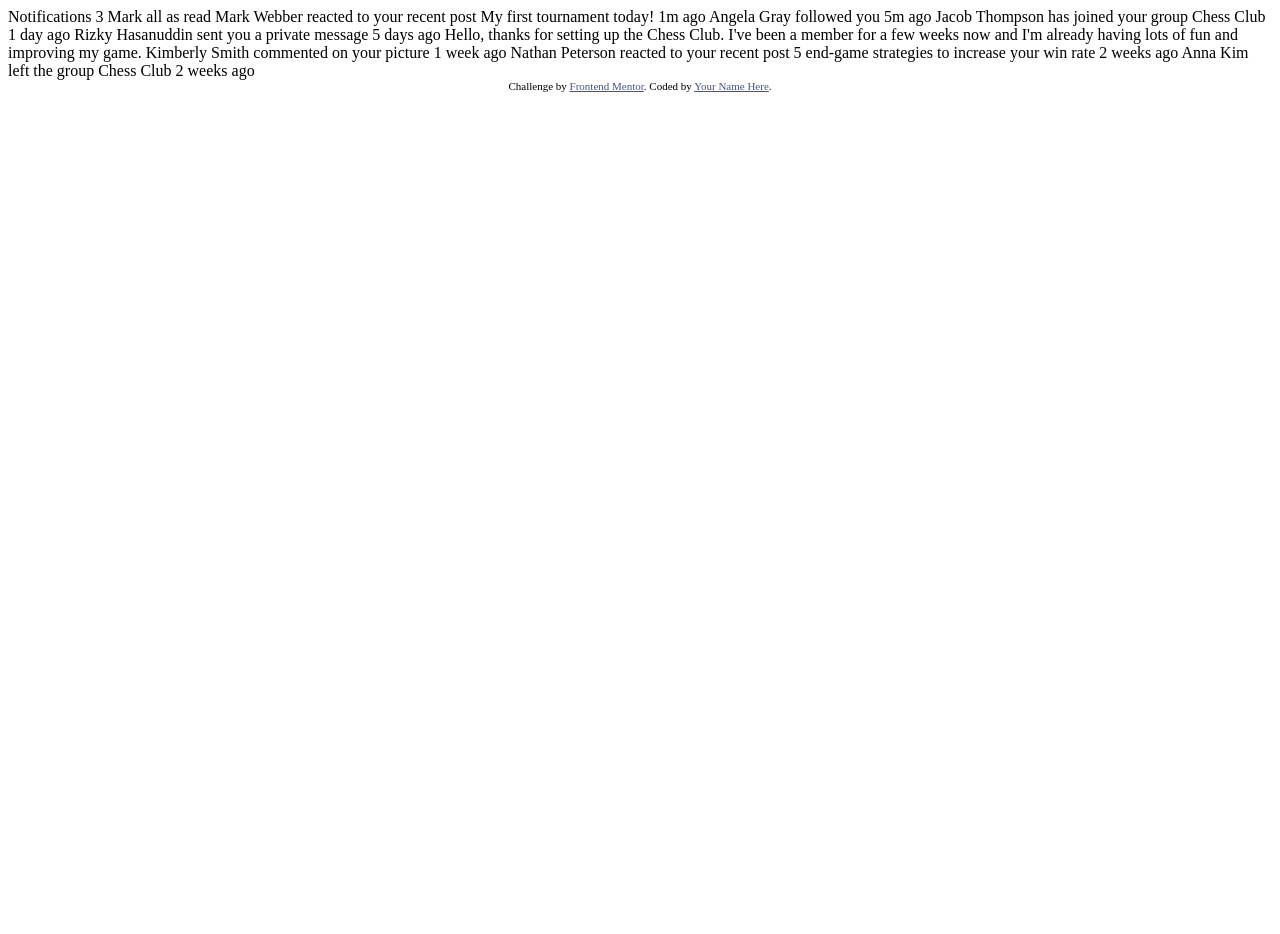
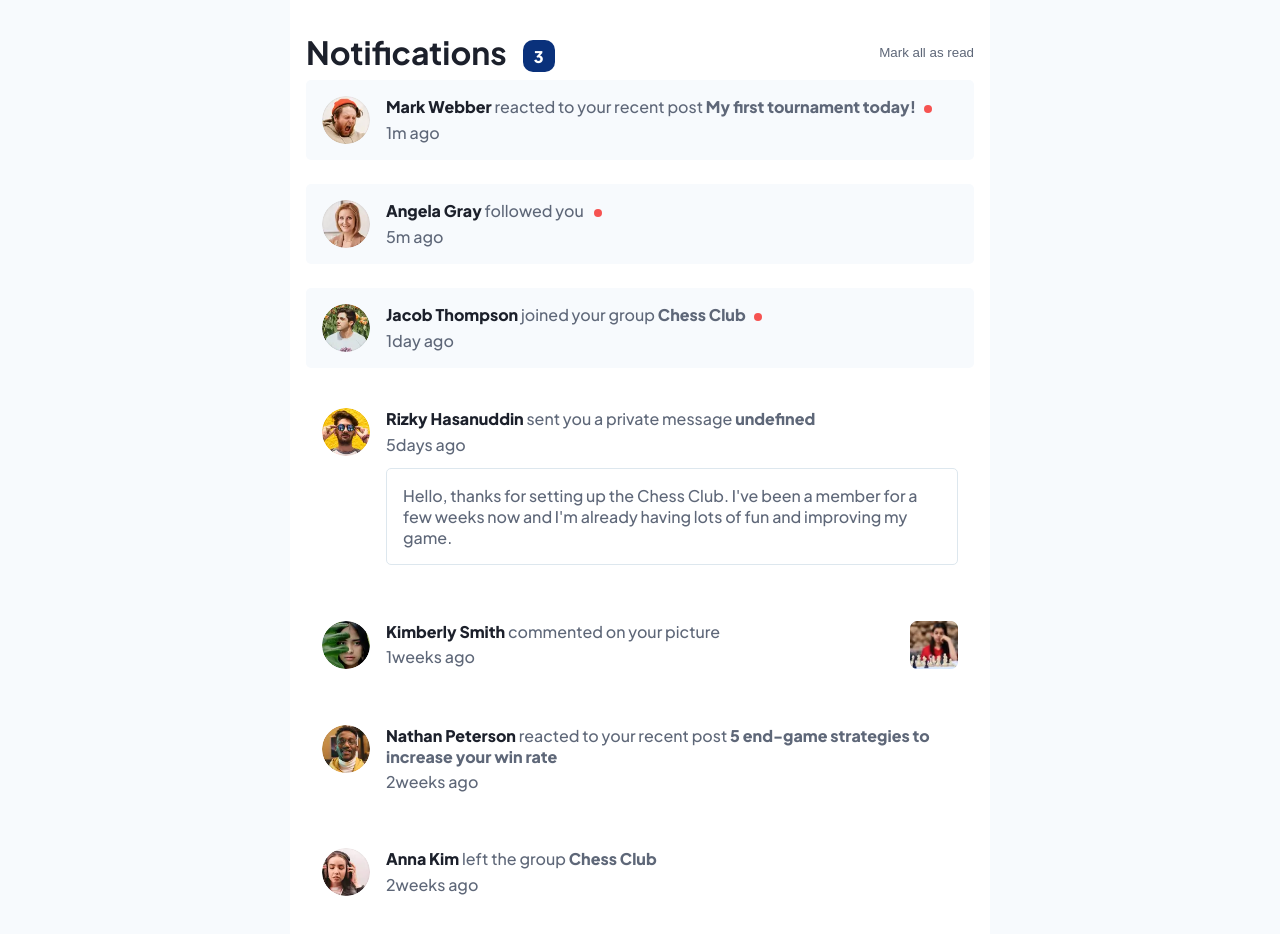
Before and after one commit to JeremiasRincaveski/notifications-page, a plain HTML site: page index.html in a window 1280 px wide. Before the commit the page ends 800 px from the top, so only its background shows below. Drawn offline with Linux system fonts and the light colour scheme.

Commit message:
coletando dados do "data.json"

```diff
--- /dev/null
+++ b/data.json
@@ -0,0 +1,59 @@
+[
+  {
+    "avatar": "./assets/images/avatar-mark-webber.webp",
+    "name": "Mark Webber",
+    "action": "reacted to your recent post",
+    "description": "My first tournament today!",
+    "time": "1m ago",
+    "new": true
+  },
+  {
+    "avatar": "./assets/images/avatar-angela-gray.webp",
+    "name": "Angela Gray",
+    "action": "followed you",
+    "description": "",
+    "time": "5m ago",
+    "new": true
+  },
+  {
+    "avatar": "./assets/images/avatar-jacob-thompson.webp",
+    "name": "Jacob Thompson",
+    "action": "joined your group",
+    "description": "Chess Club",
+    "time": "1day ago",
+    "new": true
+  },
+  {
+    "avatar": "./assets/images/avatar-rizky-hasanuddin.webp",
+    "name": "Rizky Hasanuddin",
+    "action": "sent you a private message",
+    "message": "Hello, thanks for setting up the Chess Club. I've been a member for a few weeks now and I'm already having lots of fun and improving my game.",
+    "time": "5days ago",
+    "new": false
+  },
+  {
+    "avatar": "./assets/images/avatar-kimberly-smith.webp",
+    "name": "Kimberly Smith",
+    "action": "commented on your picture",
+    "description": "",
+    "time": "1weeks ago",
+    "picture": "./assets/images/image-chess.webp",
+    "new": false
+  },
+  {
+    "avatar": "./assets/images/avatar-nathan-peterson.webp",
+    "name": "Nathan Peterson",
+    "action": "reacted to your recent post",
+    "description": "5 end-game strategies to increase your win rate",
+    "time": "2weeks ago",
+    "new": false
+  },
+  {
+    "avatar": "./assets/images/avatar-anna-kim.webp",
+    "name": "Anna Kim",
+    "action": "left the group",
+    "description": "Chess Club",
+    "time": "2weeks ago",
+    "new": false
+  }
+]
--- a/index.html
+++ b/index.html
@@ -5,47 +5,57 @@
   <meta name="viewport" content="width=device-width, initial-scale=1.0"> <!-- displays site properly based on user's device -->
 
   <link rel="icon" type="image/png" sizes="32x32" href="./assets/images/favicon-32x32.png">
+  <link rel="stylesheet" href="style.css">
 
   <title>Frontend Mentor | Notifications page</title>
-
-  <!-- Feel free to remove these styles or customise in your own stylesheet 👍 -->
-  <style>
-    .attribution { font-size: 11px; text-align: center; }
-    .attribution a { color: hsl(228, 45%, 44%); }
-  </style>
 </head>
 <body>
 
-  Notifications 3
+  <main>
+    <header class="header">
+      <h1 class="header__title">Notifications</h1>
+      <span class="header__notifications" data-notifications>3</span>
+      <button class="header__button" type="button">Mark all as read</button>
+    </header>
+    <ul class="notifications">
+      <!-- <li class="notification new">
+        <img class="notification__img" src="assets/images/avatar-mark-webber.webp" alt="foto de perfil">
+        <div class="notification__container">
+          <p class="notification__paragraph"><span class="name">mark webber</span> reacted to your recent post <span class="description">my first tournament today!</span><span class="new"></span></p>
+          <p>1m ago</p>
+        </div>
+      </li>
 
-  Mark all as read
+      <li class="notification new">
+        <img class="notification__img" src="assets/images/avatar-mark-webber.webp" alt="foto de perfil">
+        <div class="notification__container">
+          <p class="notification__paragraph"><span class="name">mark webber</span> reacted to your recent post <span class="description">my first tournament today!</span><span class="new"></span></p>
+          <p>1m ago</p>
+        </div>
+        <img class="img" src="./assets/images/image-chess.webp" alt="">
+      </li>
 
-  Mark Webber reacted to your recent post My first tournament today!
-  1m ago
+      <li class="notification new">
+        <img class="notification__img" src="assets/images/avatar-mark-webber.webp" alt="foto de perfil">
+        <div class="notification__container">
+          <p class="notification__paragraph"><span class="name">mark webber</span> reacted to your recent post <span class="description">my first tournament today!</span><span class="new"></span></p>
+          <p>1m ago</p>
+          <div class="message">
+            <p class="message__paragraph">Hello, thanks for setting up the Chess Club. I've been a member for a few weeks now and I'm already having lots of fun and improving my game.</p>
+          </div>
+        </div>
+      </li>
 
-  Angela Gray followed you
-  5m ago
+      <li class="notification">
+        <img class="notification__img" src="assets/images/avatar-mark-webber.webp" alt="foto de perfil">
+        <div class="notification__container">
+          <p class="notification__paragraph"><span class="name">mark webber</span> reacted to your recent post <span class="description">my first tournament today!</span><span class="new"></span></p>
+          <p>1m ago</p>
+        </div>
+      </li> -->
+    </ul>
+  </main>
 
-  Jacob Thompson has joined your group Chess Club
-  1 day ago
-
-  Rizky Hasanuddin sent you a private message
-  5 days ago
-  Hello, thanks for setting up the Chess Club. I've been a member for a few weeks now and
-  I'm already having lots of fun and improving my game.
-
-  Kimberly Smith commented on your picture
-  1 week ago
-
-  Nathan Peterson reacted to your recent post 5 end-game strategies to increase your win rate
-  2 weeks ago
-
-  Anna Kim left the group Chess Club
-  2 weeks ago
-
-  <div class="attribution">
-    Challenge by <a href="https://www.frontendmentor.io?ref=challenge" target="_blank">Frontend Mentor</a>.
-    Coded by <a href="#">Your Name Here</a>.
-  </div>
+  <script src="main.js"></script>
 </body>
 </html>
--- /dev/null
+++ b/main.js
@@ -0,0 +1,26 @@
+const ul = document.querySelector('ul')
+
+fetch('./data.json')
+.then(response => response.json())
+.then(data => {
+  console.log(data);
+  data.forEach(item => {
+    const li = document.createElement('li');
+    li.className = `notification ${item.new ? 'new' : ''}`;
+    li.innerHTML = `
+      <img src="${item.avatar}" alt="avatar" class="notification__img">
+      <div class="notification__container">
+      <p class="notification__paragraph"><span class='name'>${item.name}</span> ${item.action} <span class='description'>${item.description}</span>${item.new ? "<span class='new'></span>" : ''} </p>
+      <span>${item.time}</span>
+      ${item.message ? `
+        <div class='message'>
+          <p>${item.message}</p>
+        </div>
+        `
+        : ''}
+      </div>
+      ${item.picture ? `<img class='img' src='${item.picture}' alt=''/>` : ''}
+    `;
+    ul.appendChild(li);
+  });
+});
--- /dev/null
+++ b/style.css
@@ -0,0 +1,169 @@
+@font-face {
+  font-family: "Plus Jakarta Sans";
+  src: url(./assets/fonts/PlusJakartaSans-VariableFont_wght.ttf);
+  font-weight: 500 800;
+  font-display: swap;
+}
+
+:root {
+  /*primary*/
+  --red: hsl(1, 90%, 64%);
+  --blue: hsl(219, 85%, 26%);
+
+  /*neutral*/
+  --white: hsl(0, 0%, 100%);
+  --very-light-grayish-blue: hsl(210, 60%, 98%);
+  --light-grayish-blue-1: hsl(211, 68%, 94%);
+  --light-grayish-blue-2: hsl(205, 33%, 90%);
+  --grayish-blue: hsl(219, 14%, 63%);
+  --dark-grayish-blue: hsl(219, 12%, 42%);
+  --very-dark-blue: hsl(224, 21%, 14%);
+
+  /*font*/
+  --font-family: "Plus Jakarta Sans", sans-serif;
+  --font-weight-regular: 500;
+  --font-weight-bold: 800;
+  --font-size: 16px;
+}
+
+* {
+  box-sizing: border-box;
+  margin: 0;
+  padding: 0;
+}
+
+body {
+  align-items: flex-start;
+  background-color: var(--very-light-grayish-blue);
+  color: var(--dark-grayish-blue);
+  display: flex;
+  height: 100vh;
+  font-family: var(--font-family);
+  font-size: var(--font-size);
+  font-weight: var(--font-weight-regular);
+  justify-content: center;
+  width: 100vw;
+}
+
+main {
+  background-color: var(--white);
+  display: flex;
+  flex-direction: column;
+  padding: 2rem 1rem;
+  width: min(80%, 700px);
+}
+
+.header {
+  display: flex;
+  align-items: center;
+}
+
+.header__title {
+  color: var(--very-dark-blue);
+}
+
+.header__notifications {
+  align-items: center;
+  align-self: last baseline;
+  background-color: var(--blue);
+  border-radius: 10px;
+  color: var(--white);
+  display: flex;
+  font-weight: var(--font-weight-bold);
+  height: 2rem;
+  margin-left: 1rem;
+  justify-content: center;
+  width: 2rem;
+}
+
+.header__button {
+  background-color: transparent;
+  border: none;
+  color: var(--dark-grayish-blue);
+  margin-left: auto;
+}
+
+.header__button:hover {
+  cursor: pointer;
+}
+
+.notifications {
+  display: flex;
+  flex-direction: column;
+  gap: 1rem;
+}
+
+.notification {
+  align-items: flex-start;
+  border-radius: 5px;
+  box-sizing: content-box;
+  display: flex;
+  flex-direction: row;
+  gap: 1rem;
+  margin-top: .5rem;
+  padding: 1rem;
+  position: relative;
+}
+
+.notification.new {
+  background-color: var(--very-light-grayish-blue);
+}
+
+.notification__img {
+  align-items: center;
+  border-radius: 50%;
+  border: none;
+  display: flex;
+  font-size: 1.5rem;
+  height: 3rem;
+  justify-content: center;
+  left: 5px;
+  top: 0;
+  width: 3rem;
+}
+
+.notification__container {
+  display: flex;
+  flex-direction: column;
+  gap: .3rem;
+  width: 100%;
+}
+
+.notification__paragraph {
+  color: var(--dark-grayish-blue);
+}
+
+.name {
+  color: var(--very-dark-blue);
+  font-weight: var(--font-weight-bold);
+}
+
+.description {
+  font-weight: var(--font-weight-bold);
+}
+
+.notification  .new {
+  color: var(--white);
+  background-color: var(--red);
+  border-radius: 10px;
+  display: inline-block;
+  padding: .25rem .25rem;
+  margin-left: .5rem;
+}
+
+.img {
+  margin-left: auto;
+  float: right;
+  border-radius: 5%;
+  height: 3rem;
+  width: 3rem;
+}
+
+.message {
+  border: 1px solid var(--light-grayish-blue-2);
+  border-radius: 5px;
+  color: var(--dark-grayish-blue);
+  font-weight: 500;
+  margin-top: .5rem;
+  padding: 1rem;
+}
```
